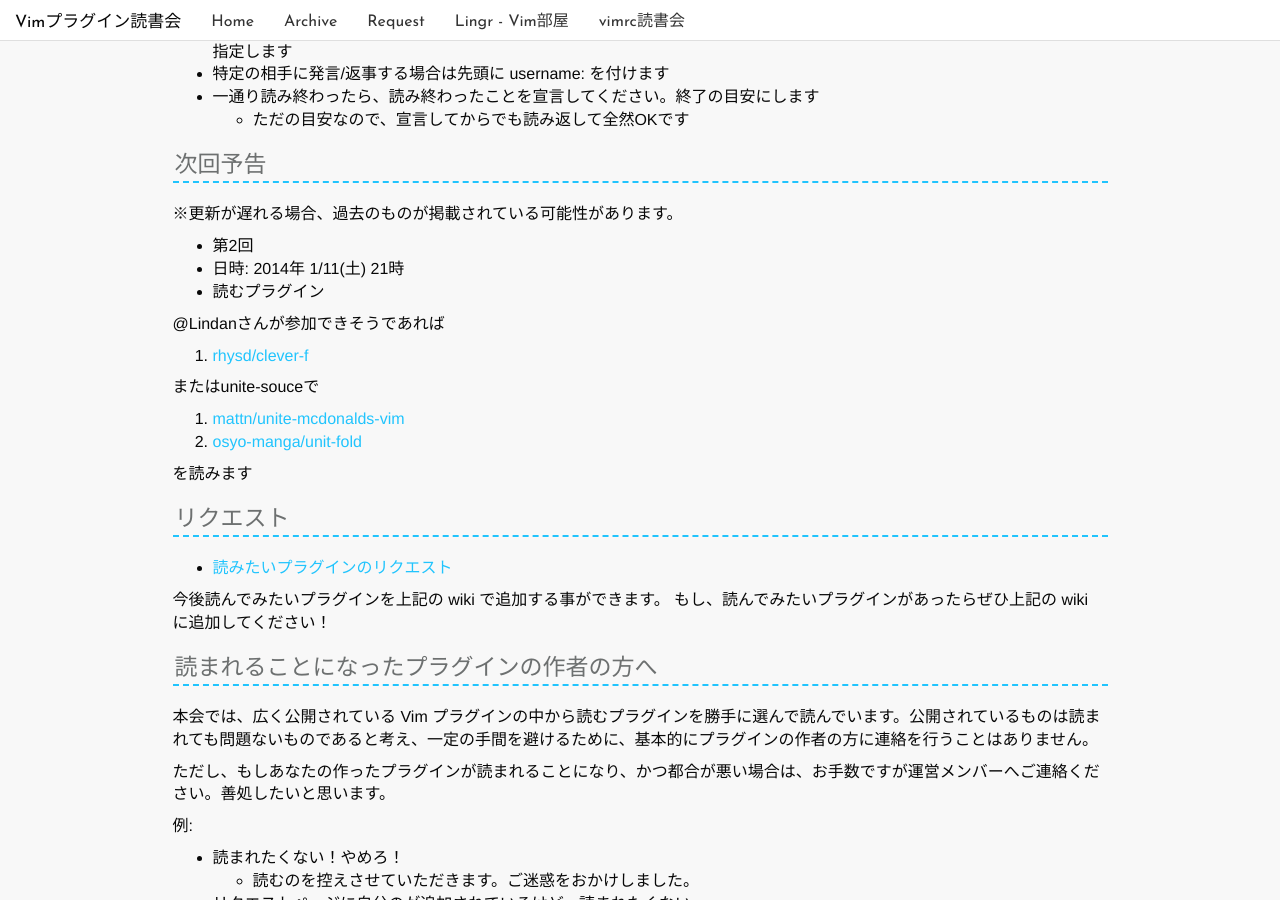
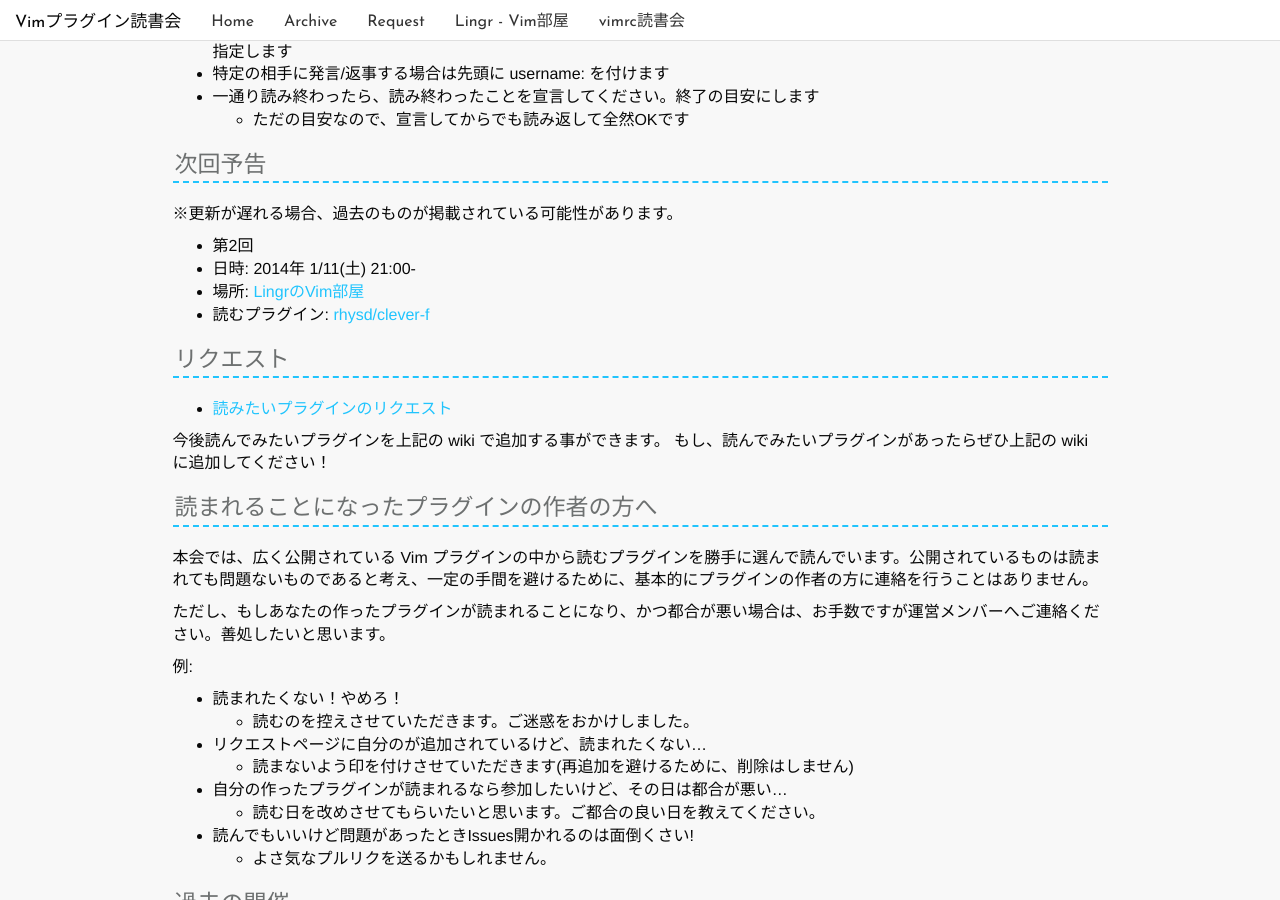
Before and after one commit to haya14busa/reading-vimplugin, a Jekyll site: the page built from index.md, in a window 1280 px wide and 900 px high, scrolled down 681 px. Built offline with Jekyll 4.4.1, drawn with Linux system fonts in a browser that asks for light colours; nearby versions of some CDN libraries; Markdown is read by kramdown in place of the engine named in the settings.

Commit message:
第2回目のスケジュールを決定
Delete dummy table

```diff
--- a/index.md
+++ b/index.md
@@ -28,19 +28,9 @@ title: Vimプラグイン読書会
 ※更新が遅れる場合、過去のものが掲載されている可能性があります。
 
 - 第2回
-- 日時: 2014年 1/11(土) 21時
-- 読むプラグイン
-
-@Lindanさんが参加できそうであれば
-
-1. [rhysd/clever-f](https://github.com/rhysd/clever-f.vim)
-
-またはunite-souceで
-
-1. [mattn/unite-mcdonalds-vim](https://github.com/mattn/unite-mcdonalds-vim)
-2. [osyo-manga/unit-fold](https://github.com/osyo-manga/unite-fold)
-
-を読みます
+- 日時: 2014年 1/11(土) 21:00-
+- 場所: [LingrのVim部屋](http://lingr.com/room/vim)
+- 読むプラグイン: [rhysd/clever-f](https://github.com/rhysd/clever-f.vim)
 
 ### リクエスト
 - [読みたいプラグインのリクエスト](https://github.com/haya14busa/reading-vimplugin/wiki/Request)
```
Also changed, not shown: archive/index.md (+0 -4 lines).
